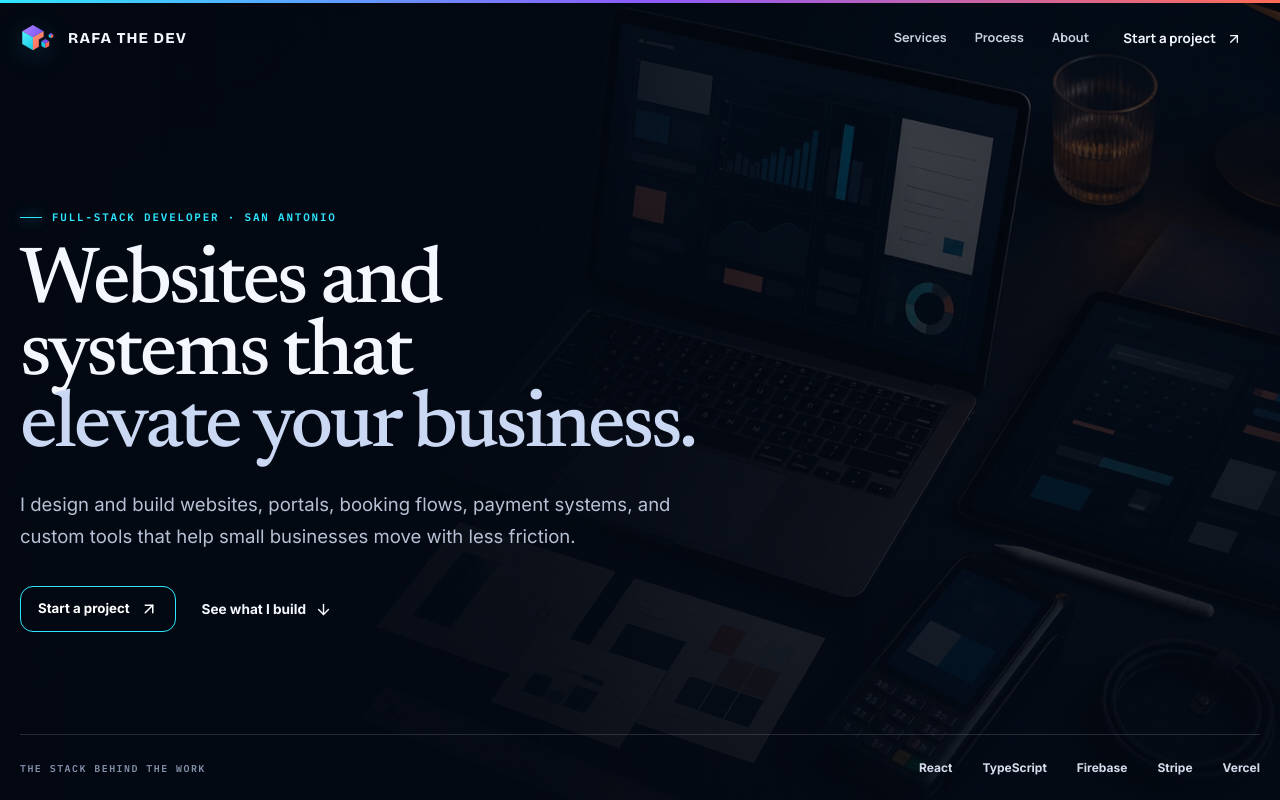
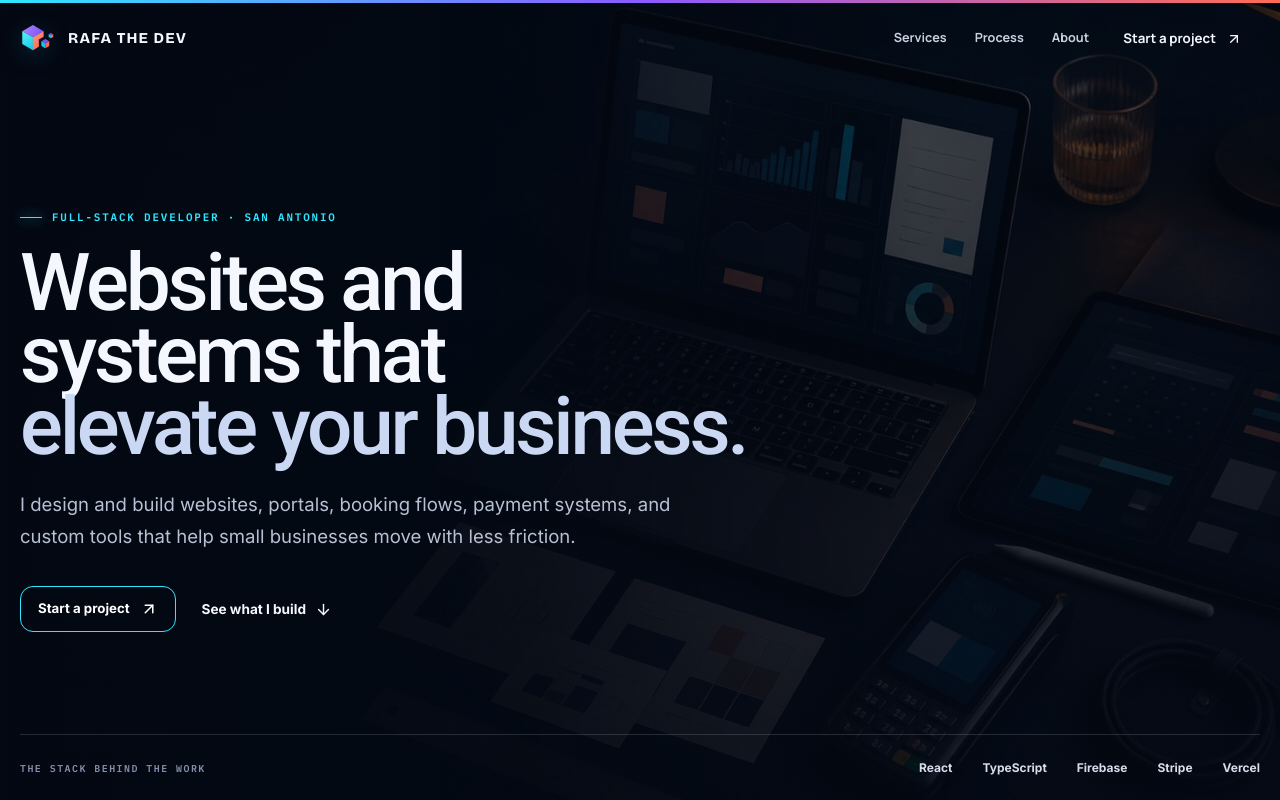
Before and after one commit to webdevRafa/rafa-the-dev, a React (Vite) app: page / in a window 1280 px wide. Shown: the top 800 px of the page. Built offline with nearby package versions, Linux system fonts and the light colour scheme.

Commit message:
Use Roboto for site headings

```diff
--- a/src/App.css
+++ b/src/App.css
@@ -12,7 +12,7 @@
   --rt-coral: #ff6c56;
   --rt-warm: #ffbd69;
   --rt-font-display: 'Bricolage Grotesque', 'Manrope', sans-serif;
-  --rt-font-heading: 'Newsreader', Georgia, serif;
+  --rt-font-heading: 'Roboto', 'Inter', sans-serif;
   --rt-font-sans: 'Inter', 'Manrope', sans-serif;
   --rt-font-mono: 'IBM Plex Mono', 'DM Mono', monospace;
   --rt-radius-sm: 12px;
--- a/src/index.css
+++ b/src/index.css
@@ -1,4 +1,4 @@
-@import url('https://fonts.googleapis.com/css2?family=Bricolage+Grotesque:opsz,wdth,wght@12..96,75..100,400..800&family=DM+Mono:wght@400;500&family=IBM+Plex+Mono:wght@400;500;600&family=Inter:wght@400;500;600;700&family=Manrope:wght@400;500;600;700&family=Newsreader:ital,opsz,wght@0,6..72,400..700;1,6..72,400..700&family=Oswald:wght@500;600&display=swap');
+@import url('https://fonts.googleapis.com/css2?family=Bricolage+Grotesque:opsz,wdth,wght@12..96,75..100,400..800&family=DM+Mono:wght@400;500&family=IBM+Plex+Mono:wght@400;500;600&family=Inter:wght@400;500;600;700&family=Manrope:wght@400;500;600;700&family=Oswald:wght@500;600&family=Roboto:ital,wght@0,100..900;1,100..900&display=swap');
 @import "tailwindcss";
 
 @theme {
```
